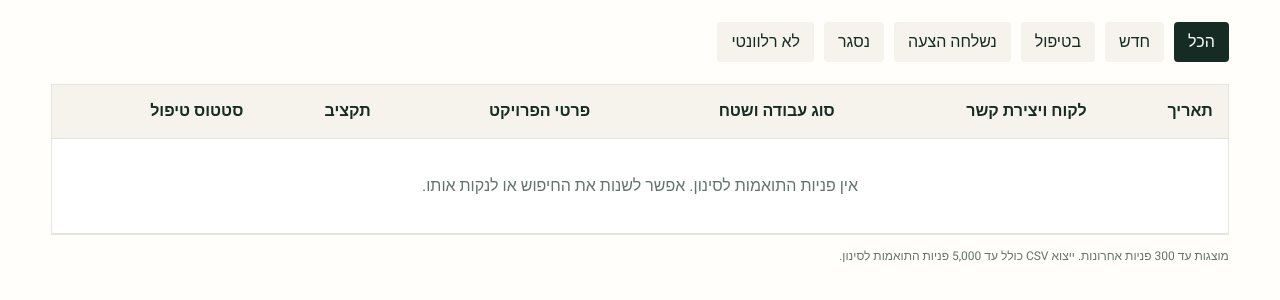
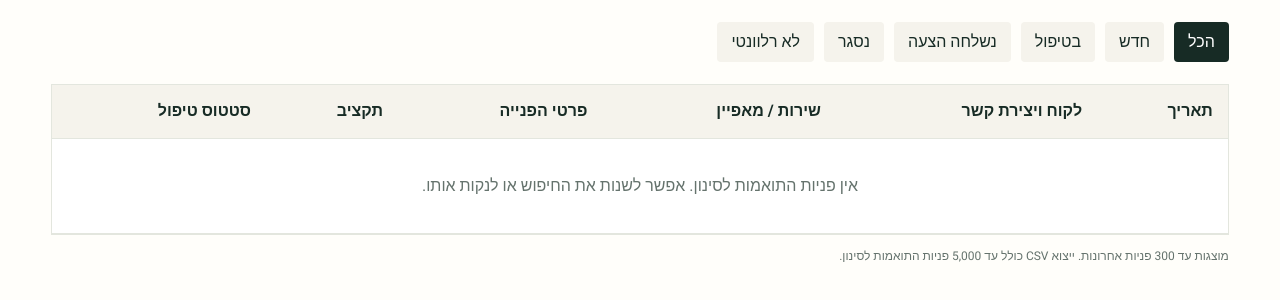
Before and after one commit to mv89-heb/business-mvp, a Flask app: page /admin in a window 1280 px wide. Shown: the part 566-866 px from the top of the page. Run offline with Flask 3, Linux system fonts and the light colour scheme; the visitor is signed in with stand-in values (Sample User, id 1); data that the repository does not hold is empty; parts of the project's set-up code (start-up, migrations or seed data) failed here and were passed over; some libraries are stand-ins or nearby versions.

Commit message:
fix: make customer starter defaults domain-neutral

```diff
--- a/templates/admin.html
+++ b/templates/admin.html
@@ -15,7 +15,7 @@
     <a class="{% if not selected %}active{% endif %}" href="{{ url_for('admin_dashboard', q=search) }}">הכל</a>
     {% for s in ['חדש','בטיפול','נשלחה הצעה','נסגר','לא רלוונטי'] %}<a class="{% if selected == s %}active{% endif %}" href="{{ url_for('admin_dashboard', status=s, q=search) }}">{{ s }}</a>{% endfor %}
   </div>
-  <div class="table-wrap"><table><thead><tr><th>תאריך</th><th>לקוח ויצירת קשר</th><th>סוג עבודה ושטח</th><th>פרטי הפרויקט</th><th>תקציב</th><th>סטטוס טיפול</th></tr></thead><tbody>
+  <div class="table-wrap"><table><thead><tr><th>תאריך</th><th>לקוח ויצירת קשר</th><th>שירות / מאפיין</th><th>פרטי הפנייה</th><th>תקציב</th><th>סטטוס טיפול</th></tr></thead><tbody>
   {% for lead in leads %}
   {% set lead_meta = metadata_by_lead.get(lead.id) %}
   <tr>
```
